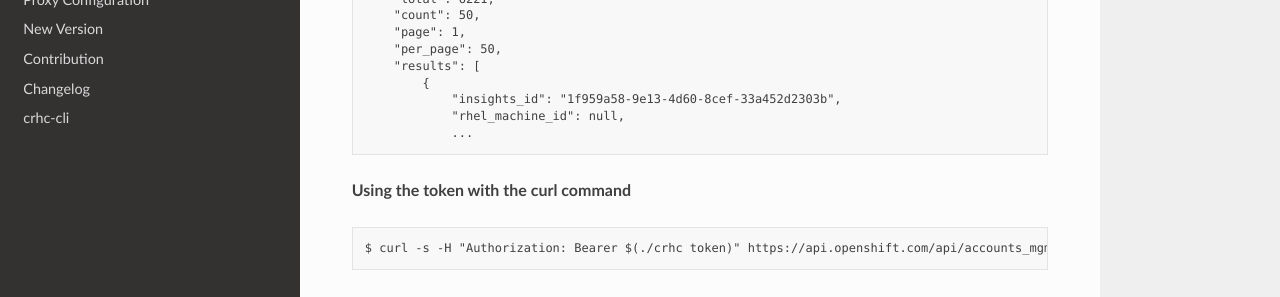
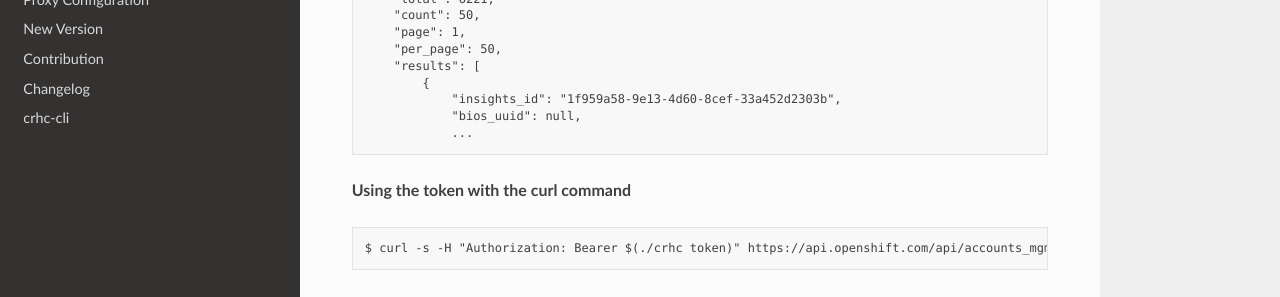
Before and after one commit to C-RH-C/crhc-cli, a Sphinx documentation site: the page built from docs/examples.rst, in a window 1280 px wide and 1400 px high, scrolled down 984 px. Shown: the part 302-599 px from the top of the window. Built offline with Sphinx 7.4.7 and the Read the Docs theme 2.0.0, drawn with Linux system fonts in a browser that asks for light colours; some of the changed text lies outside the part shown.

Commit message:
[FIX] Fixing the bios_uuid information
* The bios_uuid info was missing/wrong, fixed now.

```diff
--- a/docs/examples.rst
+++ b/docs/examples.rst
@@ -70,7 +70,7 @@
         "results": [
             {
                 "insights_id": "1f959a58-9e13-4d60-8cef-33a452d2303b",
-                "rhel_machine_id": null,
+                "bios_uuid": null,
                 ...
 
 **Using the token with the curl command**
@@ -115,7 +115,7 @@
 * created
 * insights_id
 * reporter
-* rhel_machine_id
+* bios_uuid
 * tuned_profile
 * sap_system
 * sap_version
@@ -210,7 +210,7 @@
 * created
 * insights_id
 * reporter
-* rhel_machine_id
+* bios_uuid
 * tuned_profile
 * sap_system
 * sap_version
```
Also changed, not shown: 1 other file.
